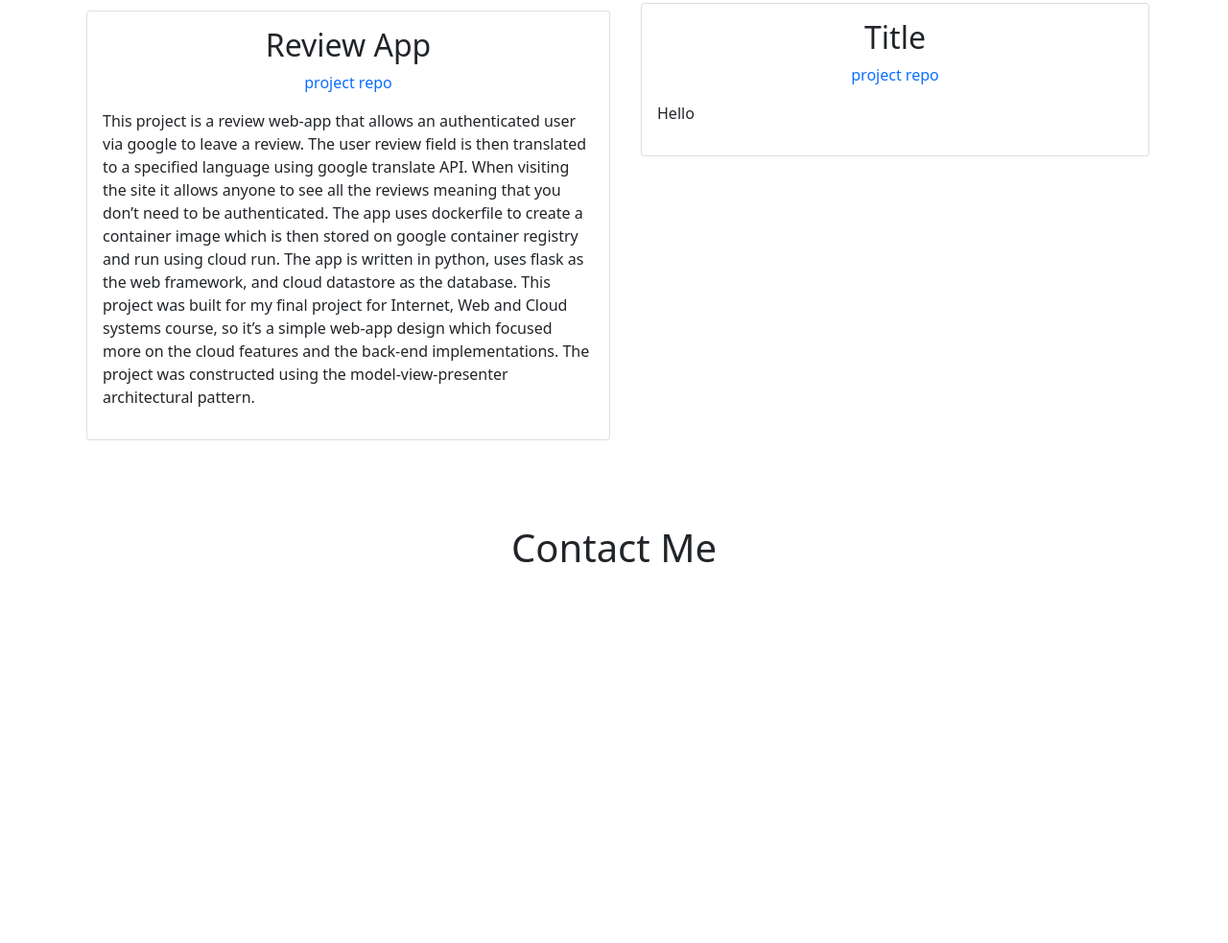
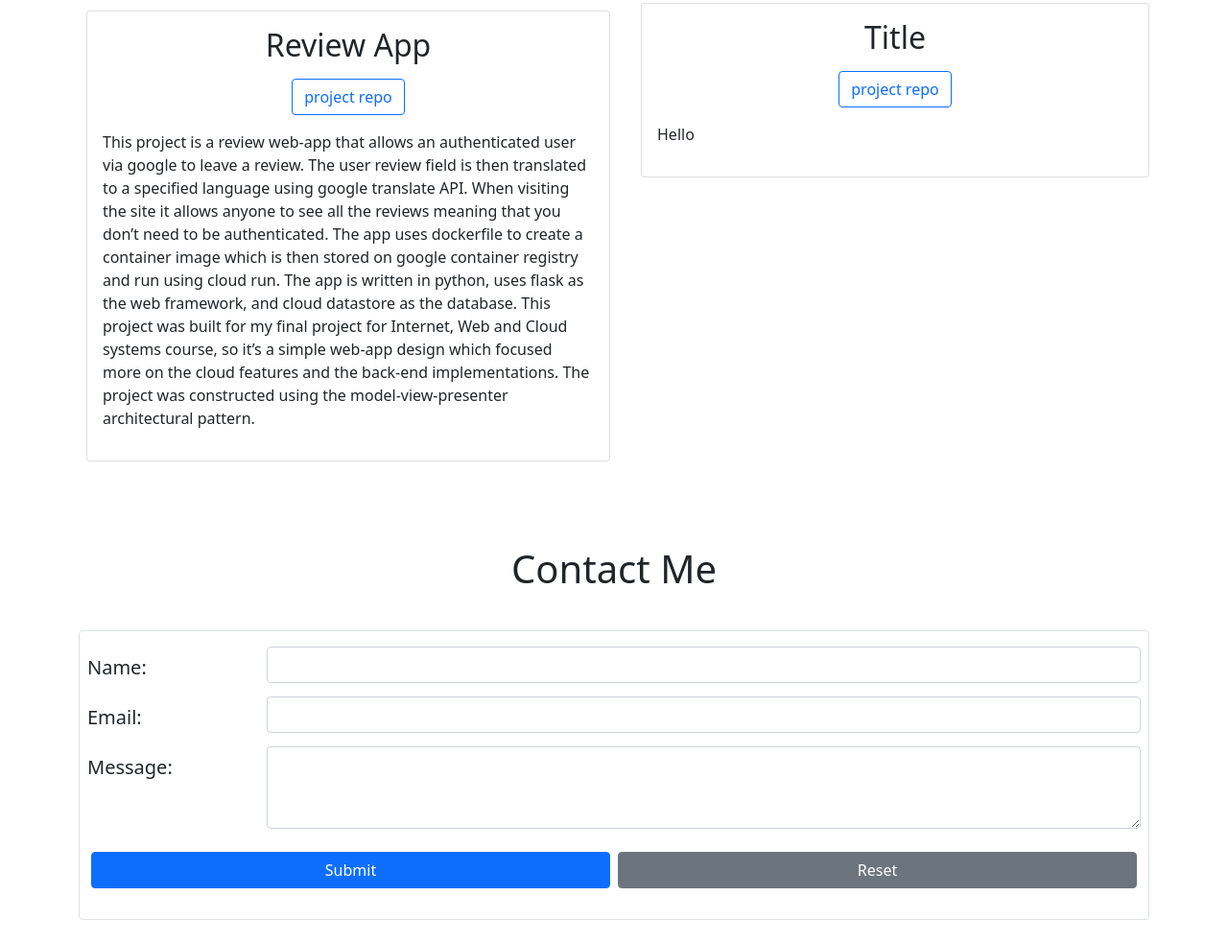
Before and after one commit to alexkaletin/kaletin, a plain HTML site: page index.html in a window 1280 px wide. Shown: the part 970-1953 px from the top of the page at 96% size. Before the commit the page ends 1605 px from the top, so only its background shows below. Drawn offline with nearby package versions, Linux system fonts and the light colour scheme.

Commit message:
added form

```diff
--- a/index.html
+++ b/index.html
@@ -67,9 +67,9 @@
         <div class="row project justify-content-center">
           <div class="col-lg-6 m-2">
             <div class="card">
-              <h2 class="card-title text-center mt-3">Review App</h2>
+              <h2 class="card-title text-center my-3">Review App</h2>
               <a
-                class="text-decoration-none text-center"
+                class="btn btn-outline-primary mx-auto"
                 href="https://github.com/alexkaletin/Review-app.git"
                 >project repo</a
               >
@@ -92,8 +92,8 @@
           </div>
           <div class="col">
             <div class="card">
-              <h2 class="card-title text-center mt-3">Title</h2>
-              <a class="text-decoration-none text-center" href="..."
+              <h2 class="card-title text-center my-3">Title</h2>
+              <a class="btn btn-outline-primary mx-auto" href="..."
                 >project repo</a
               >
               <p class="card-body">Hello</p>
@@ -103,6 +103,56 @@
       </div>
       <div id="contact">
         <h1 class="header">Contact Me</h1>
+        <form class="border rounded mx-auto my-4 p-2">
+          <div class="row my-2">
+            <div class="col fs-5">
+              <label class="col-form-label" for="name">Name:</label>
+            </div>
+            <div class="col-10">
+              <input
+                class="form-control"
+                type="text"
+                name="name"
+                id="name"
+                required
+              />
+            </div>
+          </div>
+          <div class="row my-2">
+            <div class="col fs-5">
+              <label class="col-form-label" for="email">Email:</label>
+            </div>
+            <div class="col-10">
+              <input
+                class="form-control"
+                type="email"
+                name="email"
+                id="email"
+                required
+              />
+            </div>
+          </div>
+          <div class="row my-2">
+            <div class="col fs-5">
+              <label for="message" class="col-form-label">Message:</label>
+            </div>
+            <div class="col-10">
+              <textarea class="form-control" id="message" rows="3"></textarea>
+            </div>
+          </div>
+          <div class="row my-4 mx-auto">
+            <input
+              class="col btn btn-primary mx-1"
+              type="submit"
+              value="Submit"
+            />
+            <input
+              class="col btn btn-secondary mx-1"
+              type="reset"
+              value="Reset"
+            />
+          </div>
+        </form>
       </div>
     </main>
   </body>
```
